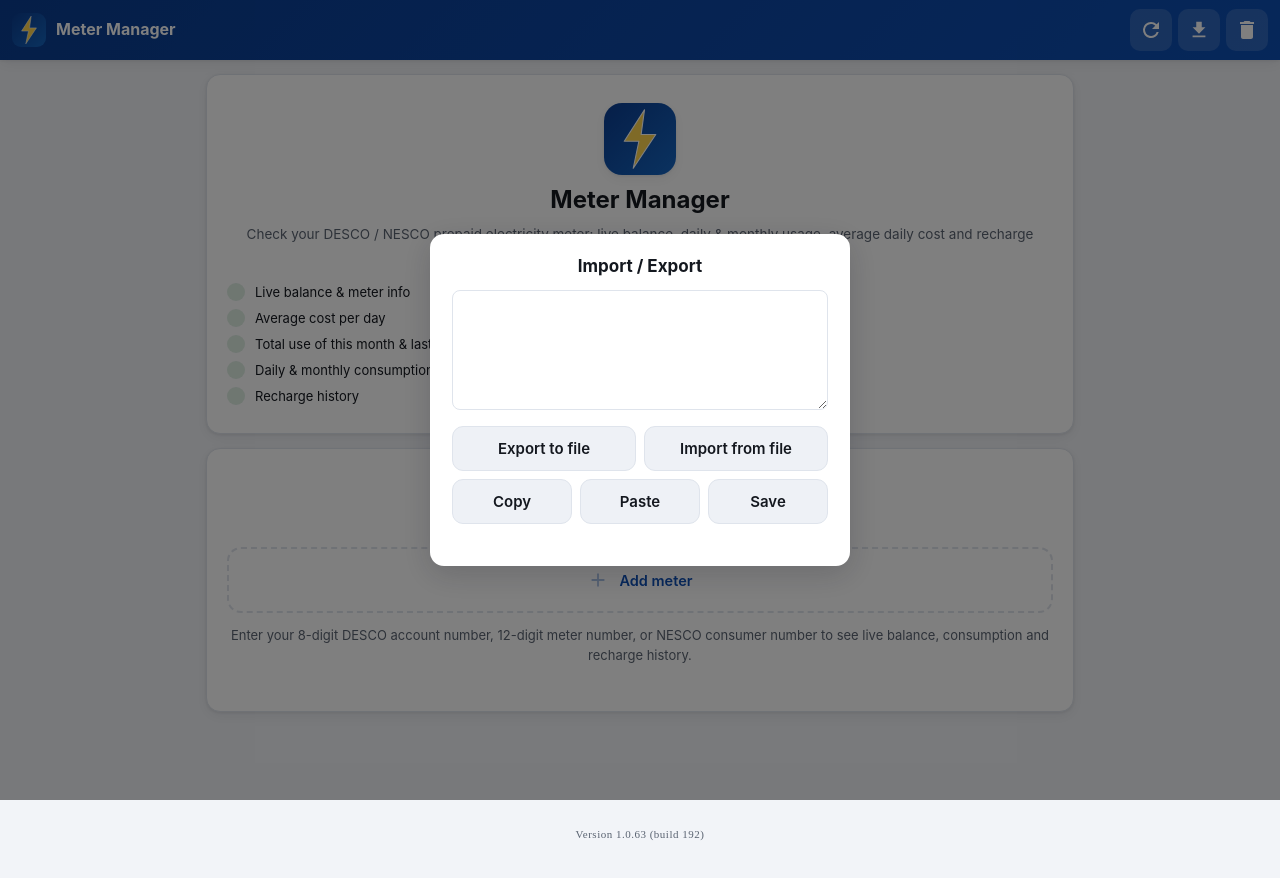
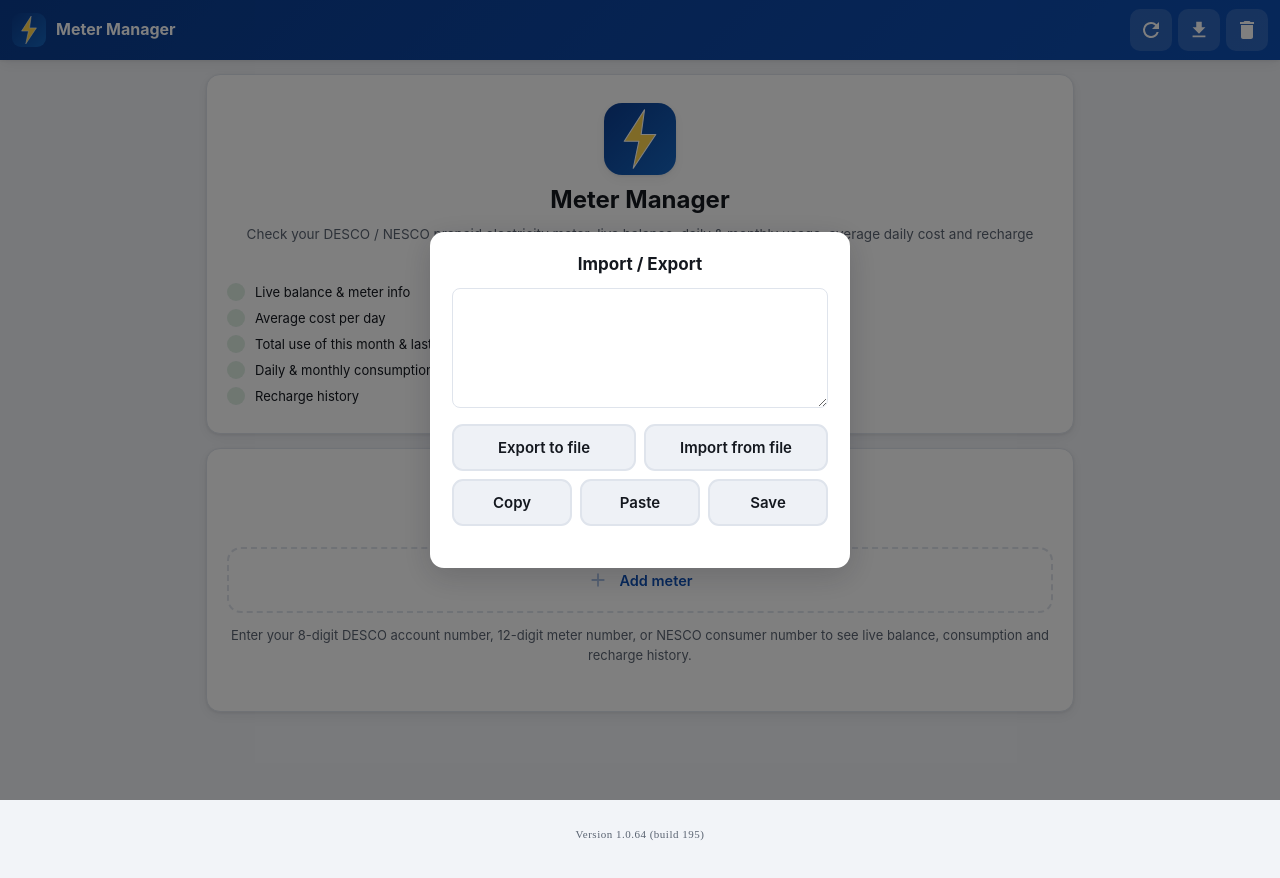
Before and after one commit to mhasanbogura/prepaid-meter-manager, a website: page index.html in a window 1280 px wide. Both pictures are taken after a click on the button 1199 px from the left and 30 px from the top of the page. Drawn offline with Linux system fonts and the light colour scheme.

Commit message:
Meter Manager v1.0.64 (build 195)

```diff
--- a/css/styles.css
+++ b/css/styles.css
@@ -123,11 +123,12 @@ input[type="text"].wide { width: 100%; min-width: 0; margin-top: 8px; }
   display: inline-flex; align-items: center; justify-content: center; gap: 8px;
   background: var(--primary); color: #fff; border: 0; border-radius: 11px;
   padding: 12px 18px; font-size: 15px; font-weight: 600;
-  transition: filter .15s, transform .1s; text-decoration: none;
+  transition: background .15s, border-color .15s, transform .1s; text-decoration: none;
 }
 .btn:hover { filter: brightness(1.1); }
 .btn:active { transform: scale(.98); }
-.btn.secondary { background: var(--surface-2); color: var(--text); border: 1px solid var(--border); }
+.btn.secondary { background: var(--surface-2); color: var(--text); border: 2px solid var(--border); border-radius: 11px; }
+.btn.secondary:active { border-color: var(--primary); background: color-mix(in srgb, var(--primary) 12%, var(--surface-2)); }
 .btn.danger { background: color-mix(in srgb, var(--danger) 12%, transparent); color: var(--danger); }
 .btn.block { width: 100%; }
 .btn.sm { padding: 8px 13px; font-size: 13px; border-radius: 9px; }
--- a/js/app.js
+++ b/js/app.js
@@ -1085,7 +1085,7 @@ function renderHome() {
         <p class="muted">${esc(t('home.empty.text'))}</p>
       </div>
       <div style="text-align:center;margin-top:80px;padding:16px 0">
-        <span style="font-size:11px;color:var(--text-2);font-family:serif;letter-spacing:0.5px">Version 1.0.63 (build 192)</span>
+        <span style="font-size:11px;color:var(--text-2);font-family:serif;letter-spacing:0.5px">Version 1.0.64 (build 195)</span>
       </div>`;
     return;
   }
@@ -1131,7 +1131,7 @@ function renderHome() {
         </button>`
       : `<p class="muted" style="text-align:center">${esc(t('home.max'))}</p>`}
     <div style="text-align:center;margin-top:80px;padding:16px 0;border-top:1px solid var(--border)">
-      <span style="font-size:11px;color:var(--text-2);font-family:serif;letter-spacing:0.5px">Version 1.0.63 (build 192)</span>
+      <span style="font-size:11px;color:var(--text-2);font-family:serif;letter-spacing:0.5px">Version 1.0.64 (build 195)</span>
     </div>
   `;
 }
```
Also changed, not shown: 1 other file.
